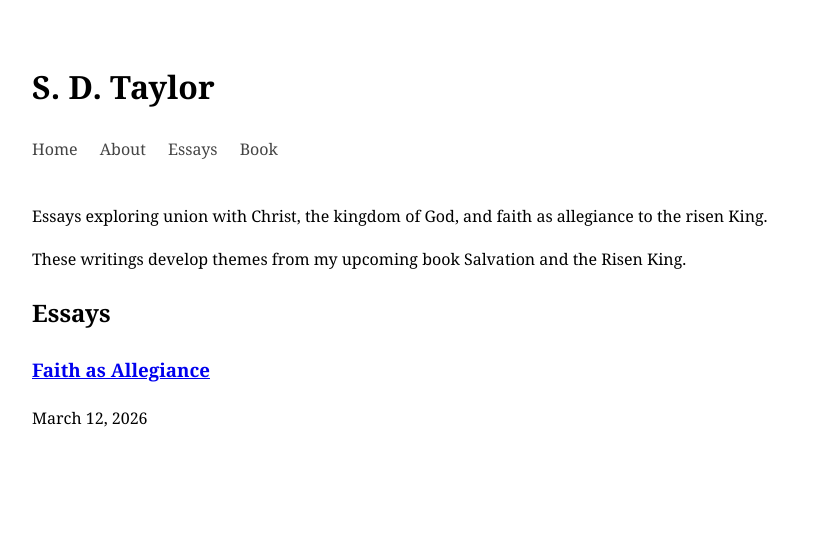
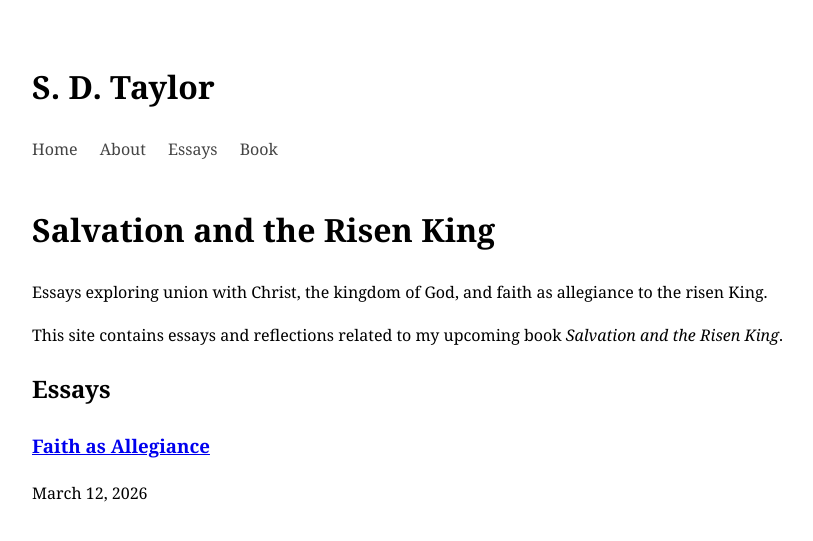
Before and after one commit to sdtaylor333/sdtaylor333.github.io, a Jekyll site: the page built from index.md, in a window 1280 px wide. Shown: the top 541 px of the page, without its empty margins (228-1041 px from the left). Built offline with Jekyll 4.4.1, drawn with Linux system fonts in a browser that asks for light colours.

Commit message:
Update index.md

```diff
--- a/index.md
+++ b/index.md
@@ -3,9 +3,11 @@ layout: default
 title: Home
 ---
 
+# Salvation and the Risen King
+
 Essays exploring union with Christ, the kingdom of God, and faith as allegiance to the risen King.
 
-These writings develop themes from my upcoming book Salvation and the Risen King.
+This site contains essays and reflections related to my upcoming book *Salvation and the Risen King*.
 
 ## Essays
 
```
